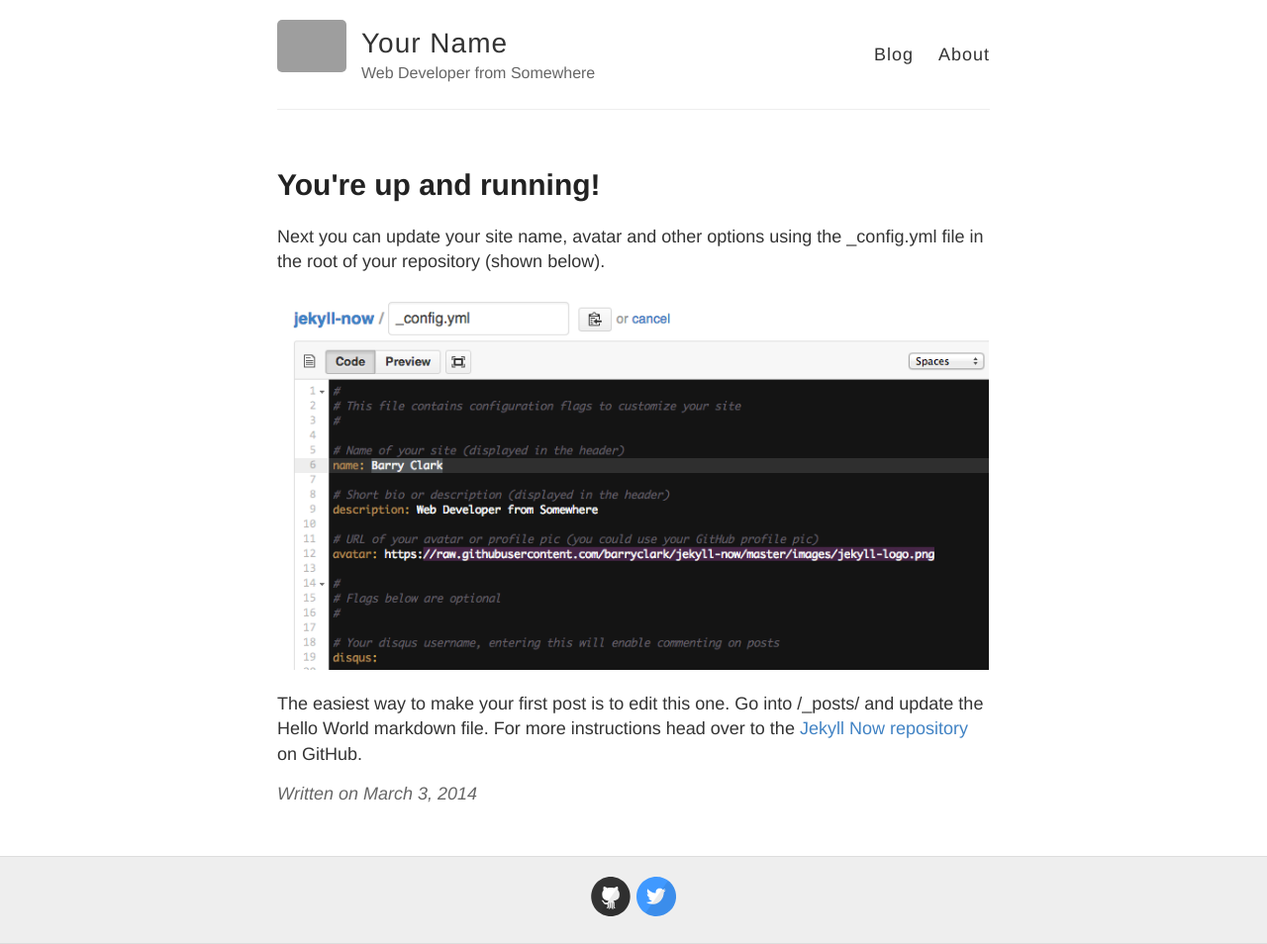
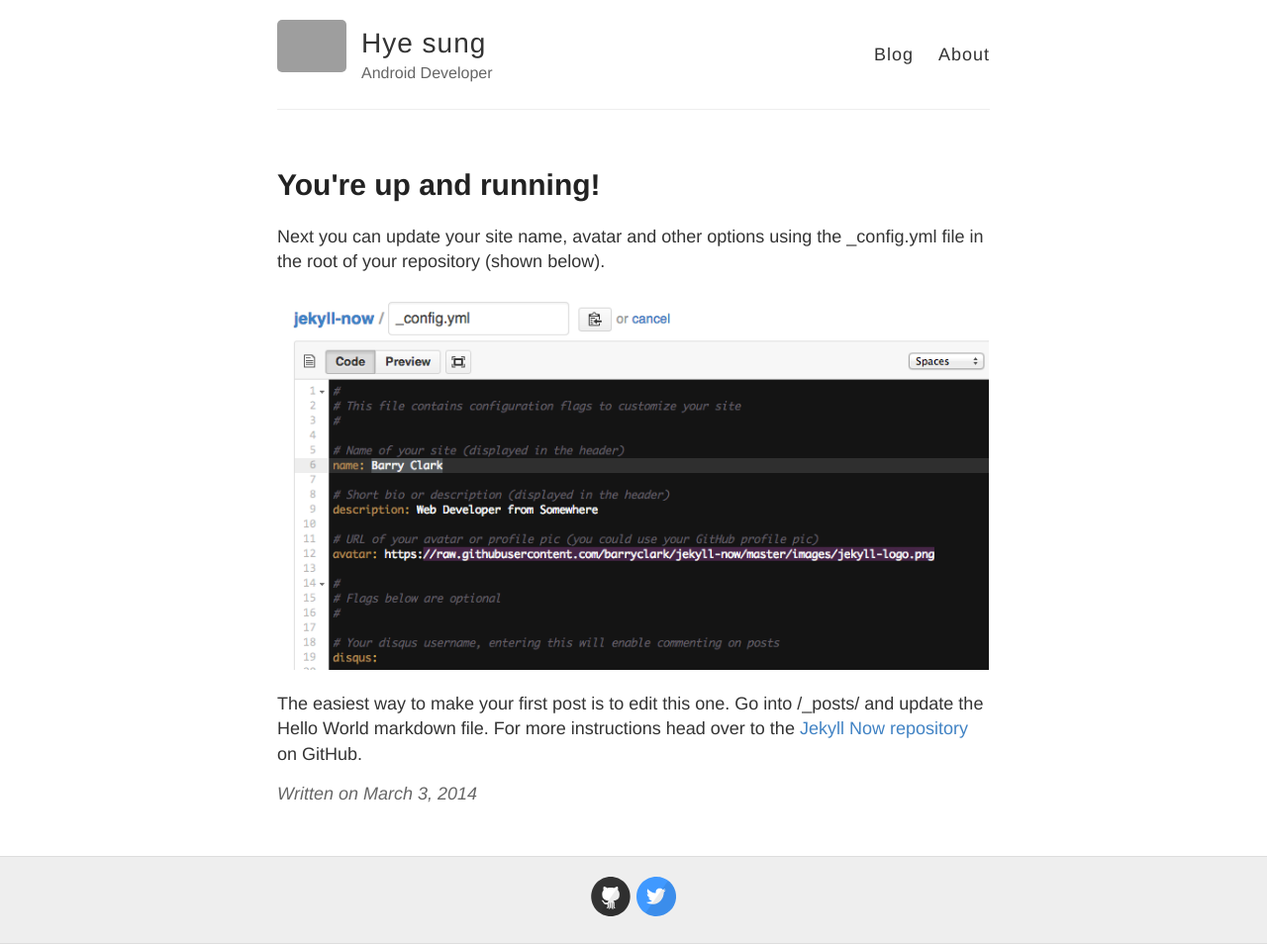
Before and after one commit to asasaassa/asasaassa.github.io, a Jekyll site: the page built from _posts/2014-3-3-Hello-World.md, in a window 1280 px wide. Shown: the whole page at 99% size. Built offline with Jekyll 4.4.1, drawn with Linux system fonts in a browser that asks for light colours; grey boxes are pictures that could not be loaded.

Commit message:
Update _config.yml

```diff
--- a/_config.yml
+++ b/_config.yml
@@ -3,10 +3,10 @@
 #
 
 # Name of your site (displayed in the header)
-name: Your Name
+name: Hye sung
 
 # Short bio or description (displayed in the header)
-description: Web Developer from Somewhere
+description: Android Developer
 
 # URL of your avatar or profile pic (you could use your GitHub profile pic)
 avatar: https://raw.githubusercontent.com/barryclark/jekyll-now/master/images/jekyll-logo.png
```
